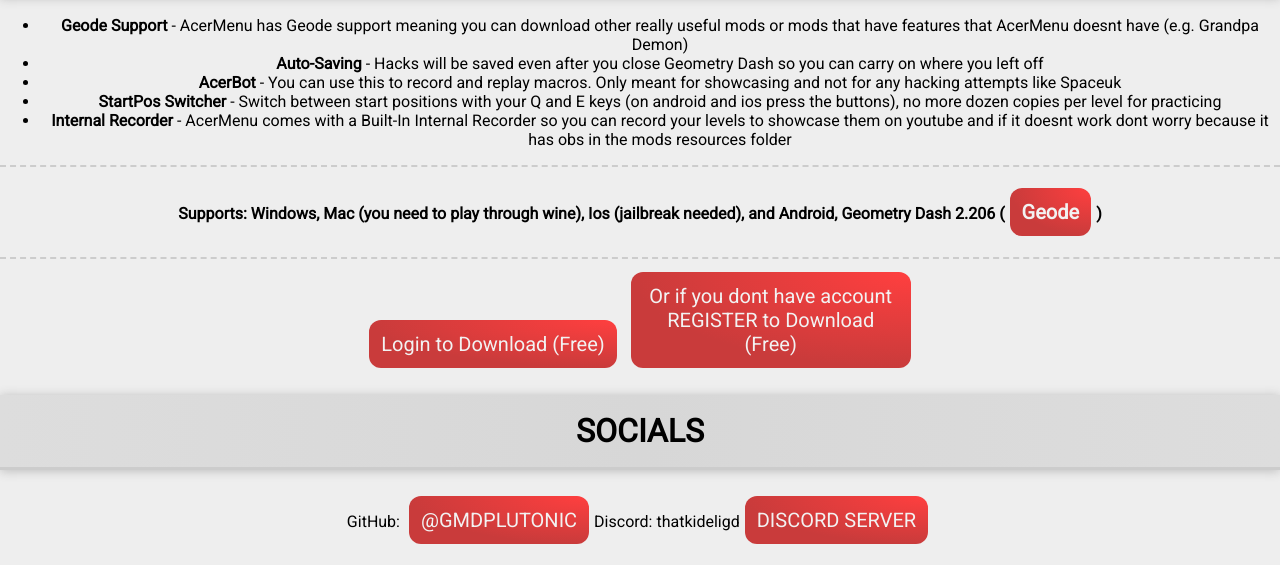
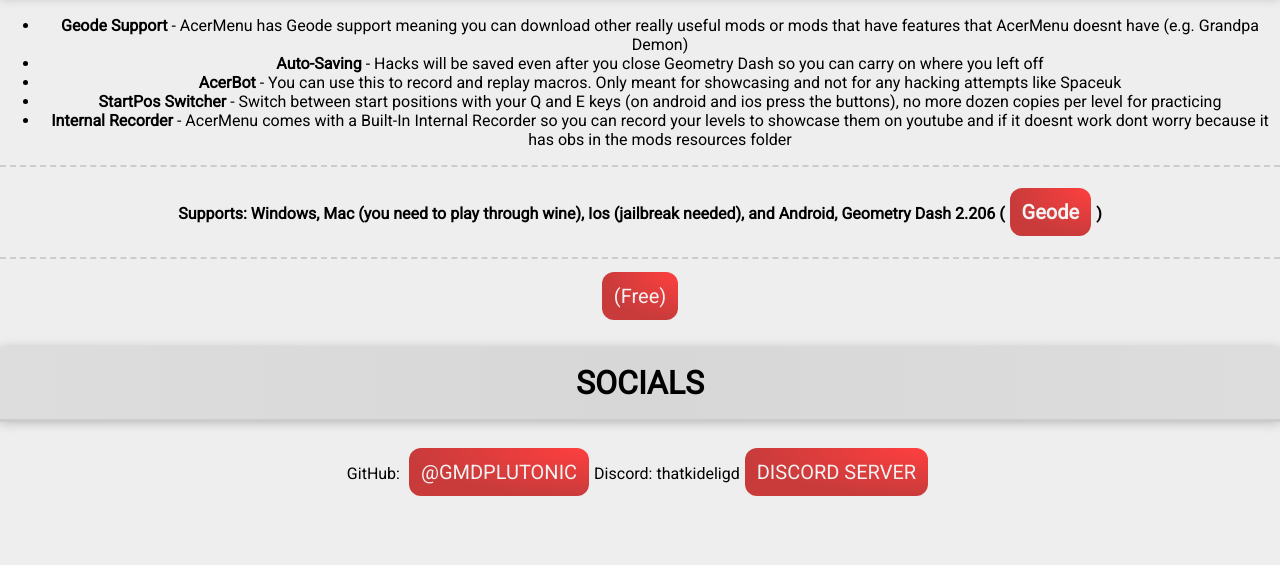
Before and after one commit to GMDPLUTONIC/gmdplutonic.com, a plain HTML site: page Acermenu/acermenu.html in a window 1280 px wide. Shown: the part 1791-2356 px from the top of the page. After the commit the page ends 2308 px from the top, so only its background shows below. Drawn offline with Linux system fonts and the light colour scheme.

Commit message:
Update acermenu.html

```diff
--- a/Acermenu/acermenu.html
+++ b/Acermenu/acermenu.html
@@ -87,8 +87,7 @@ x.className = "topnav";
 
         <hr>
 
-        <a href="/login/login.html" target="_blank">Login to Download (Free)<br></a>
-        <a href="/register/register.html" target="_blank">Or if you dont have account REGISTER to Download<br>(Free)</a>		</div>
+        <a href=""><Download<br>(Free)</a>		</div>
 
   <div class="smain">
     <h1>Socials</h1>
```
